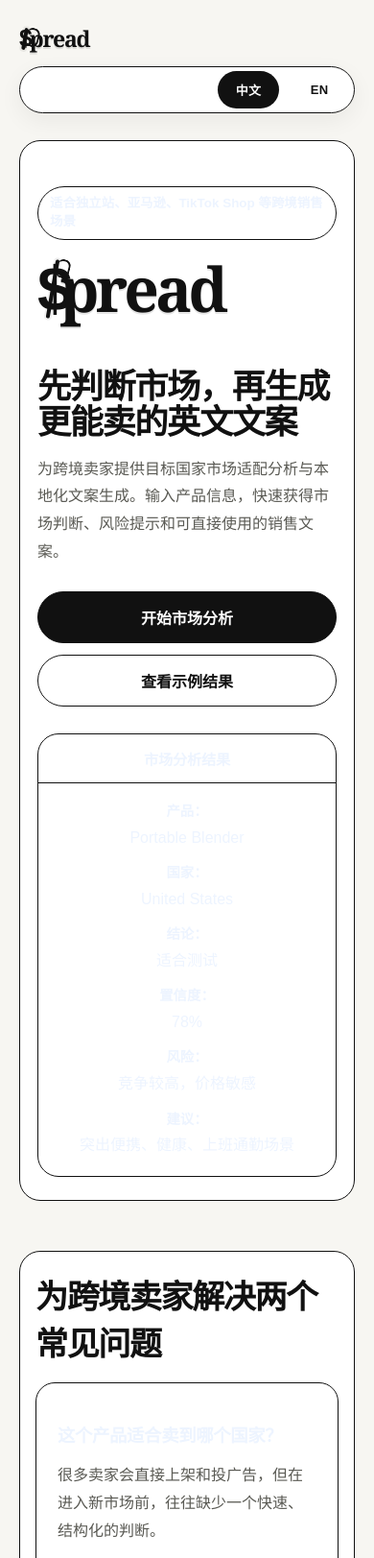
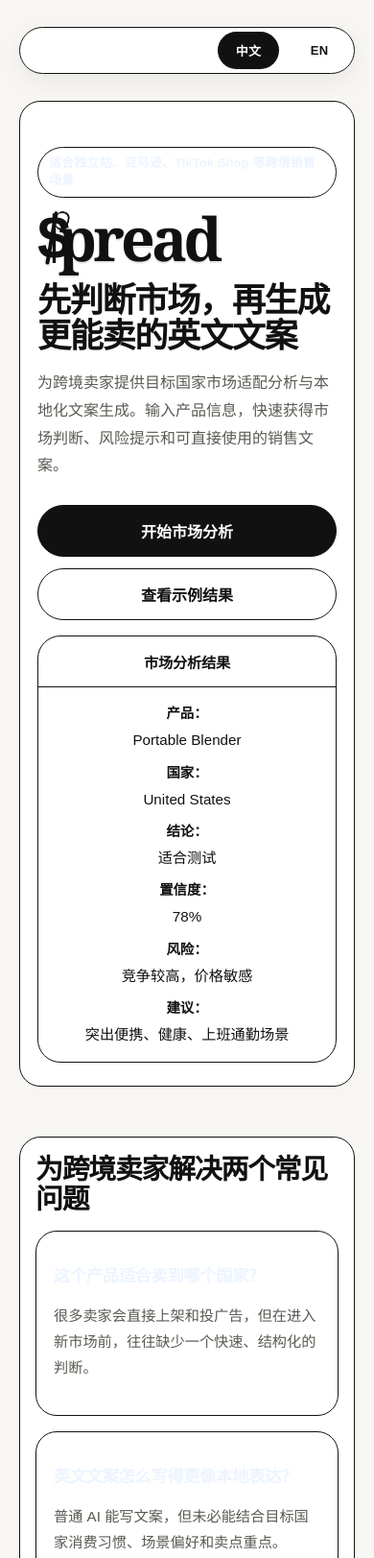
Before and after one commit to sixianli59-afk/spread, a website: page index.html in a window 390 px wide. Shown: the top 1623 px of the page at 96% size. Drawn offline with Linux system fonts and the light colour scheme.

Commit message:
Improve homepage clarity and hierarchy

```diff
--- a/index.html
+++ b/index.html
@@ -8,11 +8,8 @@
 </head>
 <body class="home-search-page mono-site">
   <div class="container search-home">
-    <header class="search-topbar mono-topbar">
-      <a class="mini-brand mono-brand" href="index.html" aria-label="$pread home">
-        <span class="logo-dollar mini">$</span>
-        <span class="logo-word mini" data-i18n="brandWord">pread</span>
-      </a>
+    <header class="search-topbar mono-topbar homepage-topbar">
+      <div class="homepage-topbar-spacer"></div>
 
       <div class="lang-switcher">
         <button type="button" class="lang-btn" data-lang-btn="zh">中文</button>
--- a/style.css
+++ b/style.css
@@ -2487,3 +2487,196 @@ body.mono-site::before,
     gap: 2px;
   }
 }
+
+/* ===== Homepage clarity pass ===== */
+.homepage-topbar {
+  display: flex;
+  justify-content: flex-end;
+  align-items: center;
+  min-height: 56px;
+  margin-bottom: 18px;
+}
+
+.homepage-topbar-spacer {
+  display: none;
+}
+
+.homepage-hero {
+  padding: 30px 32px !important;
+}
+
+.homepage-hero-grid {
+  grid-template-columns: minmax(0, 1.05fr) minmax(300px, 380px);
+  gap: 20px;
+  align-items: center;
+}
+
+.search-logo-lockup.mono-logo-lockup {
+  margin-bottom: 10px;
+}
+
+.search-logo-lockup .logo-dollar,
+.search-logo-lockup .logo-word {
+  font-size: clamp(3.4rem, 8vw, 6rem) !important;
+  line-height: 0.95;
+}
+
+.search-headline {
+  max-width: 680px;
+  font-size: clamp(2.4rem, 6vw, 4.6rem) !important;
+  line-height: 0.95 !important;
+  letter-spacing: -0.05em;
+  margin: 8px 0 18px 0 !important;
+}
+
+.search-subline {
+  max-width: 720px;
+  font-size: 1.08rem;
+  line-height: 1.85;
+  color: var(--mono-text-soft);
+}
+
+.homepage-kicker {
+  margin-bottom: 12px;
+  font-size: 0.82rem;
+  padding: 7px 11px;
+}
+
+.homepage-hero-actions {
+  margin-top: 20px !important;
+  gap: 12px;
+}
+
+.homepage-preview-card {
+  border-width: 1.5px;
+  border-radius: 24px;
+  background: #fff;
+  box-shadow: none;
+}
+
+.preview-card-header {
+  padding: 15px 18px;
+  font-size: 0.95rem;
+  font-weight: 900;
+  color: #111 !important;
+}
+
+.preview-card-body {
+  padding: 18px 18px 20px 18px;
+  gap: 10px;
+}
+
+.preview-card-body p {
+  margin: 0;
+  color: #111 !important;
+  font-size: 0.98rem;
+  line-height: 1.6;
+}
+
+.preview-card-body strong {
+  display: inline-block;
+  color: #111 !important;
+  font-weight: 900;
+  margin-bottom: 2px;
+}
+
+.homepage-problem-section,
+.homepage-feature-section {
+  padding: 22px 24px !important;
+}
+
+.section-header h2 {
+  font-size: clamp(1.8rem, 4vw, 3rem);
+  line-height: 1.05;
+  letter-spacing: -0.04em;
+  margin-bottom: 10px !important;
+}
+
+.homepage-two-col,
+.homepage-feature-grid {
+  gap: 16px;
+}
+
+.homepage-problem-card,
+.homepage-feature-card {
+  padding: 18px 18px 20px 18px;
+  border-radius: 22px;
+}
+
+.homepage-problem-card h3,
+.homepage-feature-card h3 {
+  font-size: 1.08rem;
+  line-height: 1.35;
+  margin-bottom: 8px;
+}
+
+.homepage-problem-card p,
+.homepage-feature-card li,
+.homepage-section-summary {
+  font-size: 0.98rem;
+  line-height: 1.8;
+}
+
+.homepage-section-summary {
+  margin-top: 14px;
+}
+
+.homepage-feature-card ul {
+  margin: 0 0 14px 18px;
+}
+
+.homepage-flow-arrow {
+  align-items: center;
+  justify-content: center;
+  font-size: 0.92rem;
+  color: var(--mono-text-soft);
+}
+
+.homepage-feature-card .search-action {
+  margin-top: 2px;
+}
+
+@media (max-width: 960px) {
+  .homepage-hero {
+    padding: 22px 18px !important;
+  }
+
+  .homepage-hero-grid {
+    grid-template-columns: 1fr;
+    gap: 16px;
+  }
+
+  .search-logo-lockup .logo-dollar,
+  .search-logo-lockup .logo-word {
+    font-size: clamp(3rem, 16vw, 4.8rem) !important;
+  }
+
+  .search-headline {
+    max-width: none;
+    font-size: clamp(2.2rem, 12vw, 3.8rem) !important;
+  }
+
+  .homepage-problem-section,
+  .homepage-feature-section {
+    padding: 18px 16px !important;
+  }
+}
+
+@media (max-width: 768px) {
+  .homepage-topbar {
+    min-height: 48px;
+    margin-bottom: 12px;
+  }
+
+  .search-subline,
+  .homepage-problem-card p,
+  .homepage-feature-card li,
+  .homepage-section-summary,
+  .preview-card-body p {
+    font-size: 0.95rem;
+  }
+
+  .preview-card-body {
+    padding: 16px;
+  }
+}
```
